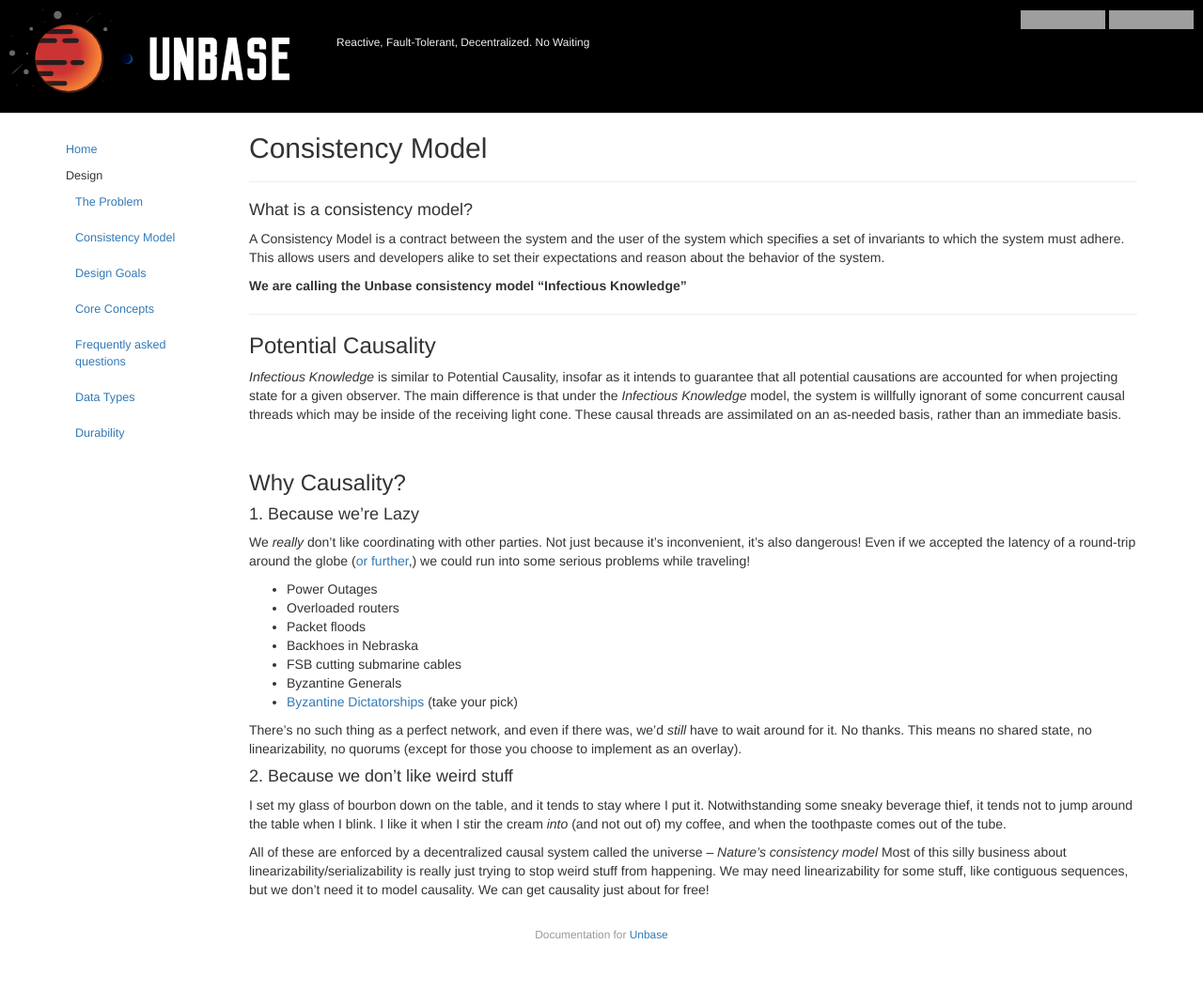
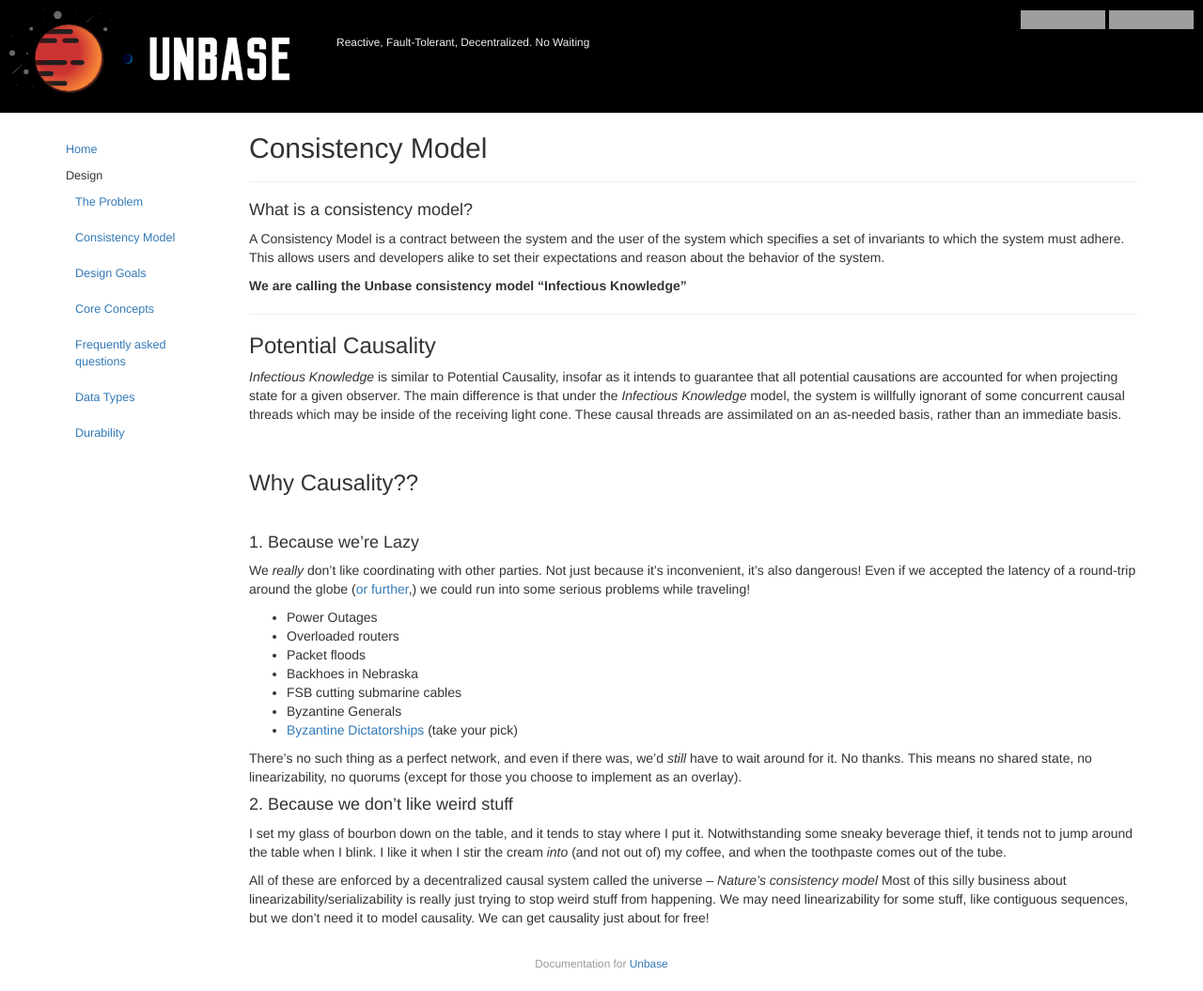
Before and after one commit to mindbeam/unbase, a Jekyll site: the page built from docs/design/consistency-model.md, in a window 1280 px wide. Shown: the whole page at 94% size. Built offline with Jekyll 4.4.1, drawn with Linux system fonts in a browser that asks for light colours; comment, search, counter and statistics services are not loaded; before the commit the page ends 1024 px from its top, so only the background shows below that; grey boxes are pictures that could not be loaded.

Commit message:
minor tweaks

```diff
--- a/docs/design/consistency-model.md
+++ b/docs/design/consistency-model.md
@@ -18,7 +19,10 @@ A Consistency Model is a contract between the system and the user of the system
 
 <br>
 
-### Why Causality?
+### Why Causality??
+
+<br>
+
 #### 1. Because we're Lazy
 We *really* don't like coordinating with other parties. Not just because it's inconvenient, it's also dangerous! Even if we accepted the latency of a round-trip around the globe ([or further](https://en.wikipedia.org/wiki/Interplanetary_Transport_System){:target="spacex"},) we could run into some serious problems while traveling!
 * Power Outages
```
Also changed, not shown: other parts of docs/design/consistency-model.md (+1 -0 lines), docs/design/core-concepts.md (+1 -0 lines), docs/design/goals.md (+1 -0 lines).
